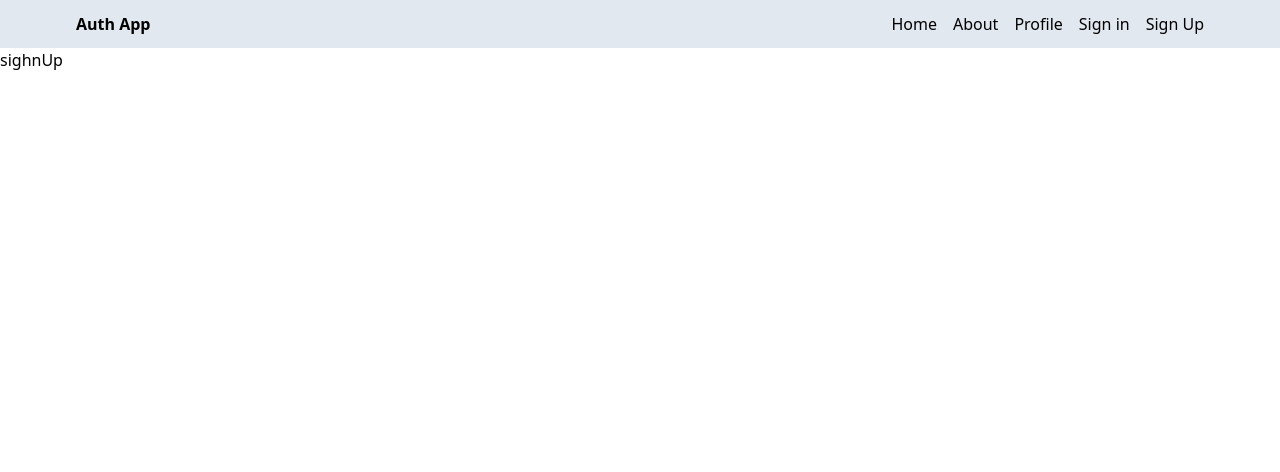
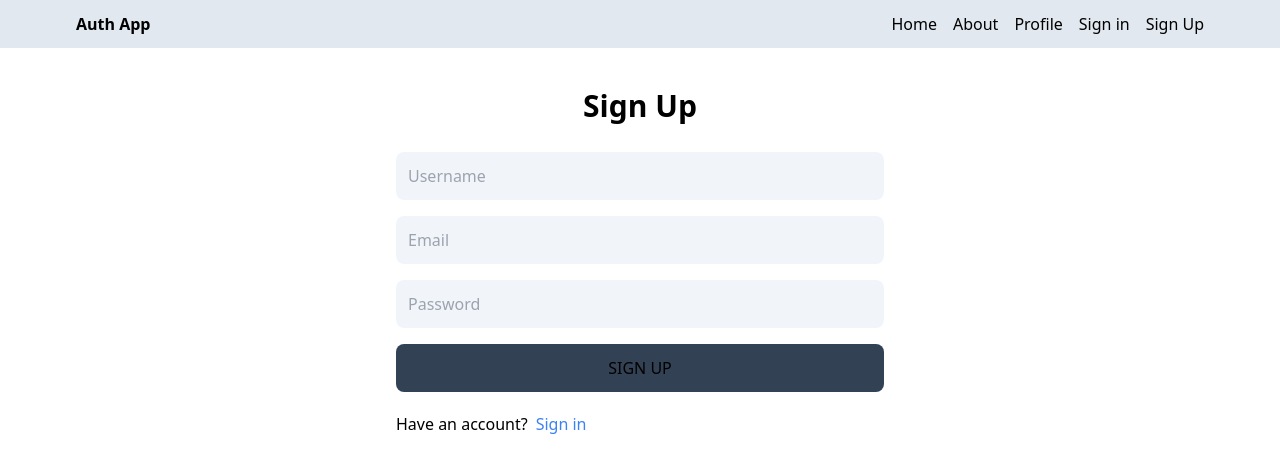
Before and after one commit to murshidatv/mern-auth, a React (Vite) app in the folder client/: page /sign-up in a window 1280 px wide. Shown: the top 472 px of the page. Built offline with nearby package versions, Linux system fonts and the light colour scheme.

Commit message:
complete signup page ui

```diff
--- a/client/src/pages/SignUp.jsx
+++ b/client/src/pages/SignUp.jsx
@@ -1,9 +1,30 @@
 import React from 'react'
-
+import {Link} from 'react-router-dom';
 function SignUp() {
   return (
-    <div>
-      sighnUp
+    <div className= 'p-3 max-w-lg mx-auto'>
+      <h1 className='text-3xl text-center font-semibold my-7'> Sign Up</h1>
+      <form className='flex flex-col gap-4'>
+        <input type = "text" placeholder='Username'
+        id='username' className='bg bg-slate-100 p-3 rounded-lg'/>
+
+        <input type = "email" placeholder='Email'
+        id='username' className='bg bg-slate-100 p-3 rounded-lg'/>
+
+        <input type = "text" placeholder='Password'
+        id='email' className='bg bg-slate-100 p-3 rounded-lg'/>
+        <button className='bg-slate-700 text-wite p-3 rounded-lg uppercase hover:opacity-95
+       disabled:opacity-80'>Sign up</button>
+      </form>
+      <div className='flex gap-2 mt-5'>
+        <p>Have an account?</p>
+        <Link to = '/sign-in'>
+        <span className = 'text-blue-500'>Sign in</span>
+        </Link>
+
+      </div>
+
+
     </div>
   )
 }
```
